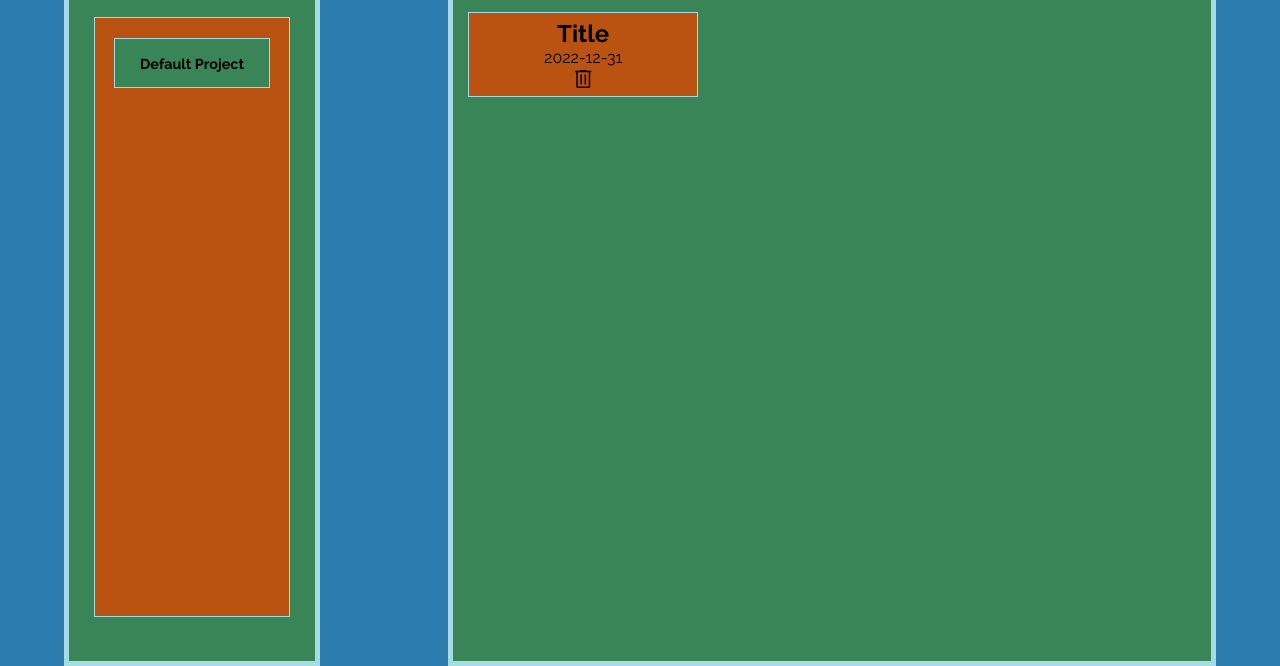
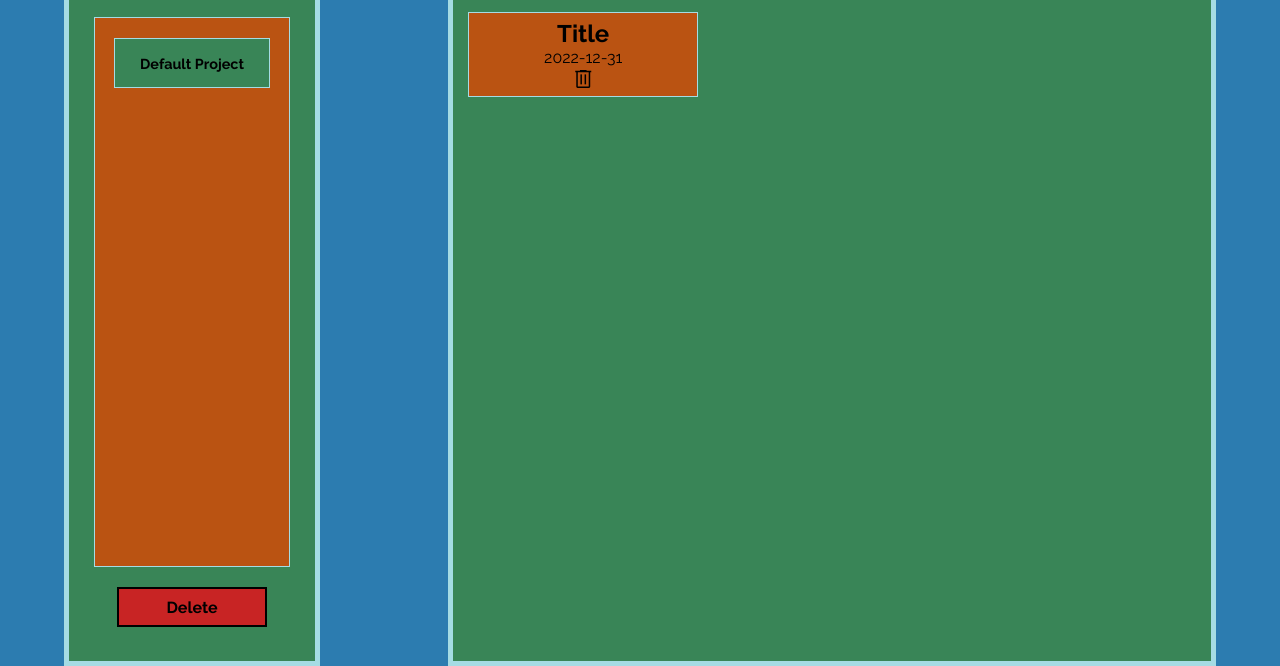
Before and after one commit to CrosscutX/todo-list, a website built with webpack: page dist/index.html in a window 1280 px wide. Shown: the part 254-920 px from the top of the page. Built offline with nearby package versions, Linux system fonts and the light colour scheme.

Commit message:
Add delete button

```diff
--- a/src/style.css
+++ b/src/style.css
@@ -104,7 +104,7 @@ h2, p, span {
     align-items: center;
     flex-direction: column;
     width: 80%;
-    height: 600px;
+    height: 550px;
     background-color: #ba5312;
     border: 1px solid #A5DCE4;
     min-height: 0;
@@ -122,6 +122,17 @@ h2, p, span {
     height: 50px;
     background-color: #398557;
     border: 1px solid #A5DCE4;
+}
+
+.project-delete {
+    display: flex;
+    justify-content: center;
+    align-items: center;
+    font-weight: bold;
+    width: 150px;
+    height: 40px;
+    background-color: rgb(200, 36, 36);
+    border: 2px solid black;
 }
 
     .list-column{
```
Also changed, not shown: dist/bundle.js, dist/index.html.
